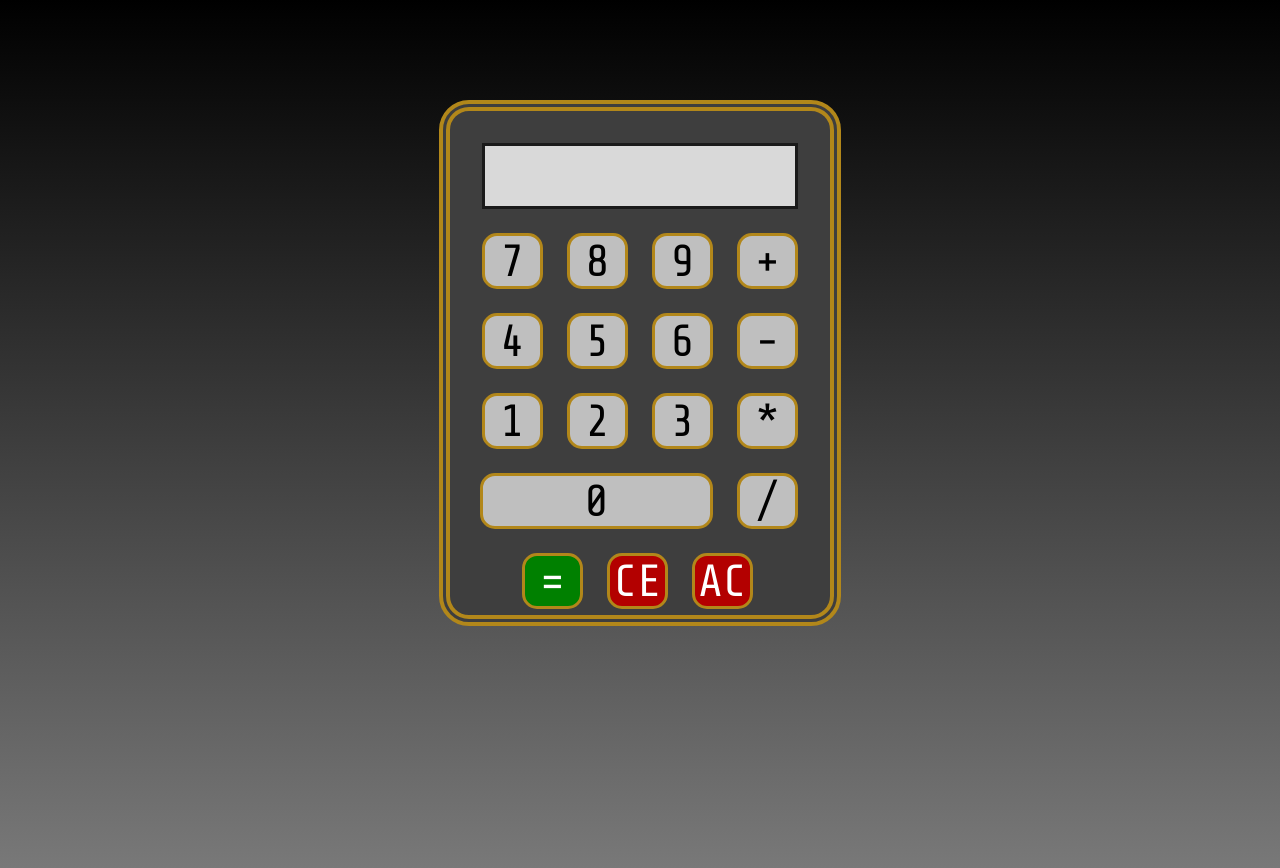
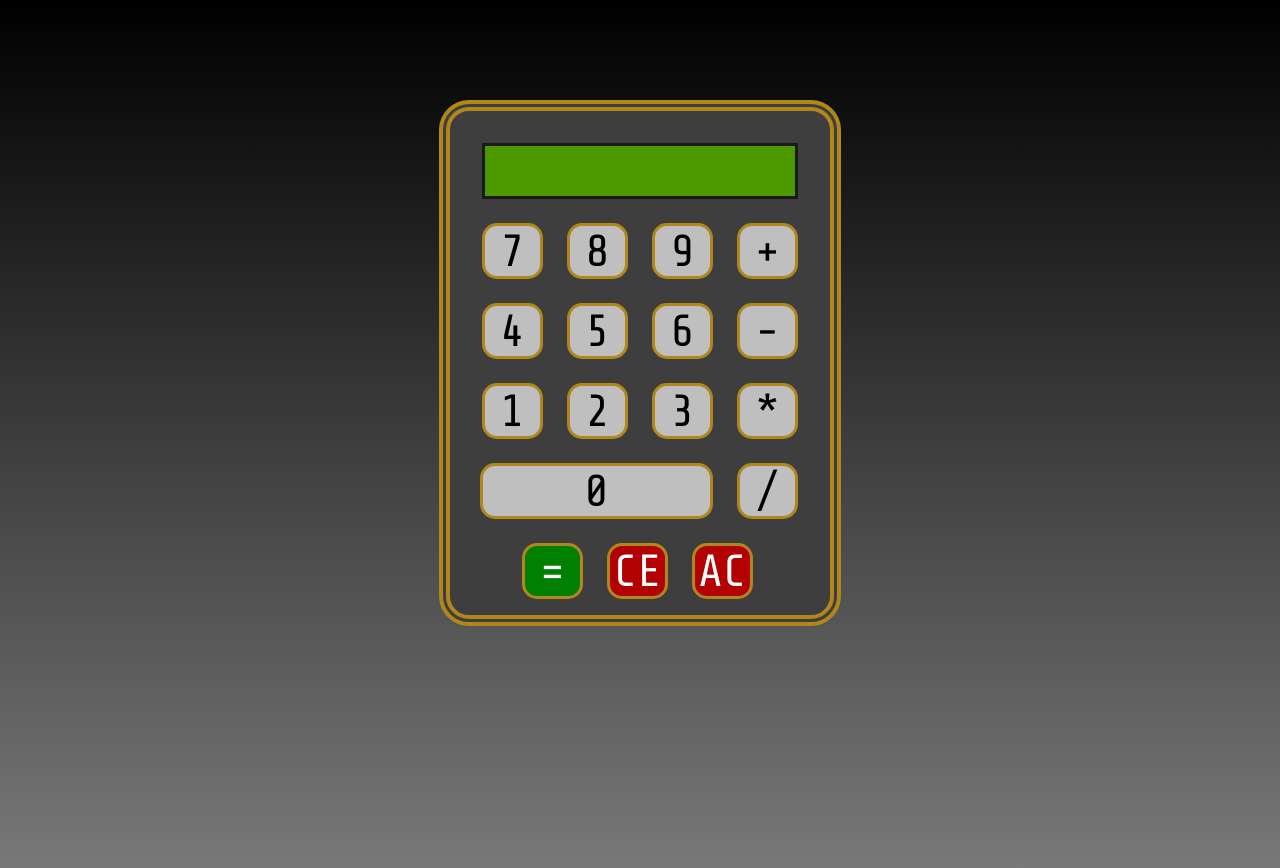
Before and after one commit to dcardenas09/calculator-layout, a plain HTML site: page index.html in a window 1280 px wide. Drawn offline with nearby package versions, Linux system fonts and the light colour scheme.

Commit message:
minimal jquery

```diff
--- a/css/style.css
+++ b/css/style.css
@@ -20,11 +20,13 @@ body {
 
 #screen {
     width: 310px;
-	height: 60px;
-    background: #d9d9d9;
+	height: 50px;
+    background: #4d9900;
     border: solid 3px #1a1a1a;
     margin: 12px;
-
+    float: left;
+    font-size: 45px;
+    font-family: 'Share Tech Mono';
 }
 
 .button {
--- a/index.html
+++ b/index.html
@@ -8,24 +8,24 @@
     <body>
         <div id="calculator">
             <div id="screen"></div>
-            <div class="button">7</div>
-            <div class="button">8</div>
-            <div class="button">9</div>
-            <div class="button">+</div>
-            <div class="button">4</div>
-            <div class="button">5</div>
-            <div class="button">6</div>
-            <div class="button">-</div>
-            <div class="button">1</div>
-            <div class="button">2</div>
-            <div class="button">3</div>
-            <div class="button">*</div>
-            <div id="zero">0</div>
-            <div class="button">/</div>
+            <div class="button" tech="7">7</div>
+            <div class="button" tech="8">8</div>
+            <div class="button" tech="9">9</div>
+            <div class="button" zone="+">+</div>
+            <div class="button" tech="4">4</div>
+            <div class="button" tech="5">5</div>
+            <div class="button" tech="6">6</div>
+            <div class="button" zone="-">-</div>
+            <div class="button" tech="1">1</div>
+            <div class="button" tech="2">2</div>
+            <div class="button" tech="3">3</div>
+            <div class="button" zone="*">*</div>
+            <div id="zero" tech="0">0</div>
+            <div class="button" zone="/">/</div>
                 <div id="placing">
-                    <div id="equals">=</div>
-                    <div id="clear">CE</div>
-                    <div id="clear-all">AC</div>
+                    <div id="equals" zone="=">=</div>
+                    <div id="clear" zone="CE">CE</div>
+                    <div id="clear-all" zone="AC">AC</div>
                 </div>
         </div>
     </body>
--- a/js/main.js
+++ b/js/main.js
@@ -0,0 +1,18 @@
+$(document).ready(function() {
+    $(".button, #zero").on("click", function(){
+        var valueClicked = $(this).attr("tech");
+        if($("#screen").html().length < 12){
+        $("#screen").append(valueClicked);
+        }
+    });
+
+    $(".button, #equals, #clear, #clear-all").on("click", function(){
+        var extraClicks = $(this).attr("zone");
+        console.log(extraClicks);
+    });
+
+
+    $("#clear-all").click(function() {
+        $("#screen").html("");
+    });
+});
```
